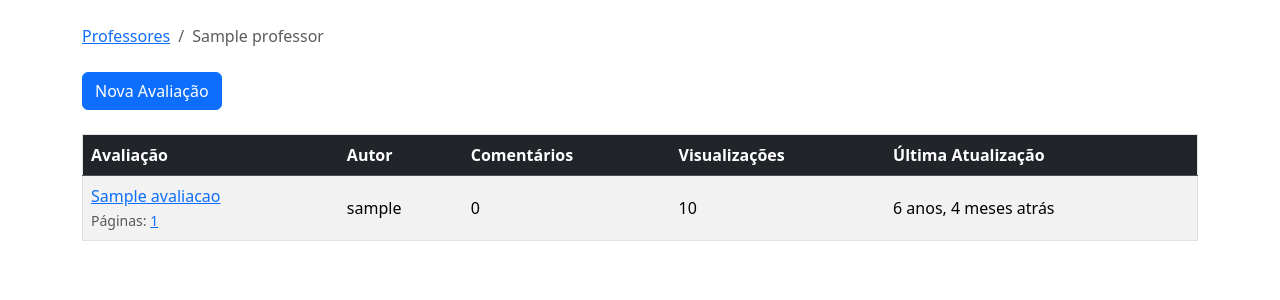
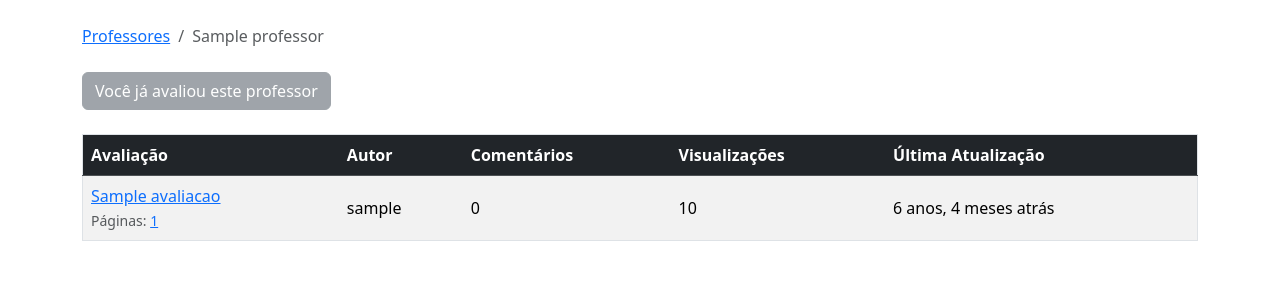
Before and after one commit to PedroPalharesAkaK/Django_Project, a Django app: page /professores/1/ in a window 1280 px wide. Shown: the part 56-356 px from the top of the page. Run offline with Django 5.2, Linux system fonts and the light colour scheme; a user stored in the database is signed in; tables that the repository leaves empty hold one stand-in row (values such as "Sample post"); some libraries are stand-ins or nearby versions.

Commit message:
so pode avaliar uma vez

```diff
--- a/boards/views.py
+++ b/boards/views.py
@@ -22,24 +22,30 @@ class ProfessorListView(ListView):
 
 
 class AvaliacaoListView(ListView):
-    model = Professor  # O Django 6 precisa saber o modelo base para construir a view
+    model = Professor
     context_object_name = 'avaliacoes'
     template_name = 'avaliacoes.html'
     paginate_by = 20
 
     def get_queryset(self):
-        # Busca o professor ou joga o erro 404
         self.professor = get_object_or_404(Professor, pk=self.kwargs.get('pk'))
-        # Traz os tópicos pertencentes a este professor específico
         queryset = self.professor.avaliacoes.order_by('-last_updated').annotate(replies=Count('comentarios') - 1)
         return queryset
 
     def get_context_data(self, **kwargs):
-        kwargs['professor'] = self.professor  # CORREÇÃO: Usa o self.professor capturado no get_queryset
+        kwargs['professor'] = self.professor
+
+        # --- A NOSSA NOVA MÁGICA DE INVESTIGAÇÃO ---
+        # Se o utilizador estiver logado, verifica se já existe uma avaliação dele para este professor
+        if self.request.user.is_authenticated:
+            kwargs['usuario_ja_avaliou'] = Avaliacao.objects.filter(
+                professor=self.professor,
+                starter=self.request.user
+            ).exists()
+        else:
+            kwargs['usuario_ja_avaliou'] = False
+
         return super().get_context_data(**kwargs)
-
-def about(request):
-    return render(request, 'about.html')
 
 # Pode apagar ou comentar a antiga 'def avaliacao_comentarios' e colar esta no lugar:
 from django.shortcuts import get_object_or_404
@@ -76,6 +82,16 @@ class ComentarioListView(ListView):
 @login_required
 def new_avaliacao(request, pk):
     professor = get_object_or_404(Professor, pk=pk)
+
+    # --- O SEGURANÇA DA PORTA (BACKEND) ---
+    # Verifica na base de dados se este aluno já avaliou este professor
+    ja_avaliou = Avaliacao.objects.filter(professor=professor, starter=request.user).exists()
+
+    if ja_avaliou:
+        # Se for um espertinho a tentar forçar o URL, é redirecionado imediatamente!
+        return redirect('professor_avaliacoes', pk=professor.pk)
+    # ---------------------------------------
+
     if request.method == 'POST':
         form = NewAvaliacaoForm(request.POST)
         if form.is_valid():
@@ -84,7 +100,6 @@ def new_avaliacao(request, pk):
             avaliacao.starter = request.user
             avaliacao.save()
 
-            # AQUI ESTAVA O ERRO! Trocámos 'message' por 'texto'
             Comentario.objects.create(
                 texto=form.cleaned_data.get('texto'),
                 avaliacao=avaliacao,
@@ -94,7 +109,6 @@ def new_avaliacao(request, pk):
     else:
         form = NewAvaliacaoForm()
     return render(request, 'new_avaliacao.html', {'professor': professor, 'form': form})
-
 
 @login_required
 def reply_avaliacao(request, pk, avaliacao_pk):
@@ -148,3 +162,7 @@ class ComentarioUpdateView(UpdateView):
         comentario.save()
         # O caminho de volta está perfeito, usando os nomes corretos!
         return redirect('avaliacao_comentarios', pk=comentario.avaliacao.professor.pk, avaliacao_pk=comentario.avaliacao.pk)
+
+# Adicione esta função para evitar erros com a rota 'about' do seu urls.py
+def about(request):
+    return render(request, 'about.html')
--- a/templates/avaliacoes.html
+++ b/templates/avaliacoes.html
@@ -12,7 +12,11 @@
 
 {% block content %}
   <div class="mb-4">
-    <a href="{% url 'new_avaliacao' professor.pk %}" class="btn btn-primary">Nova Avaliação</a>
+    {% if not usuario_ja_avaliou %}
+      <a href="{% url 'new_avaliacao' professor.pk %}" class="btn btn-primary">Nova Avaliação</a>
+    {% else %}
+      <button class="btn btn-secondary" disabled>Você já avaliou este professor</button>
+    {% endif %}
   </div>
 
   <div class="table-responsive">
```
